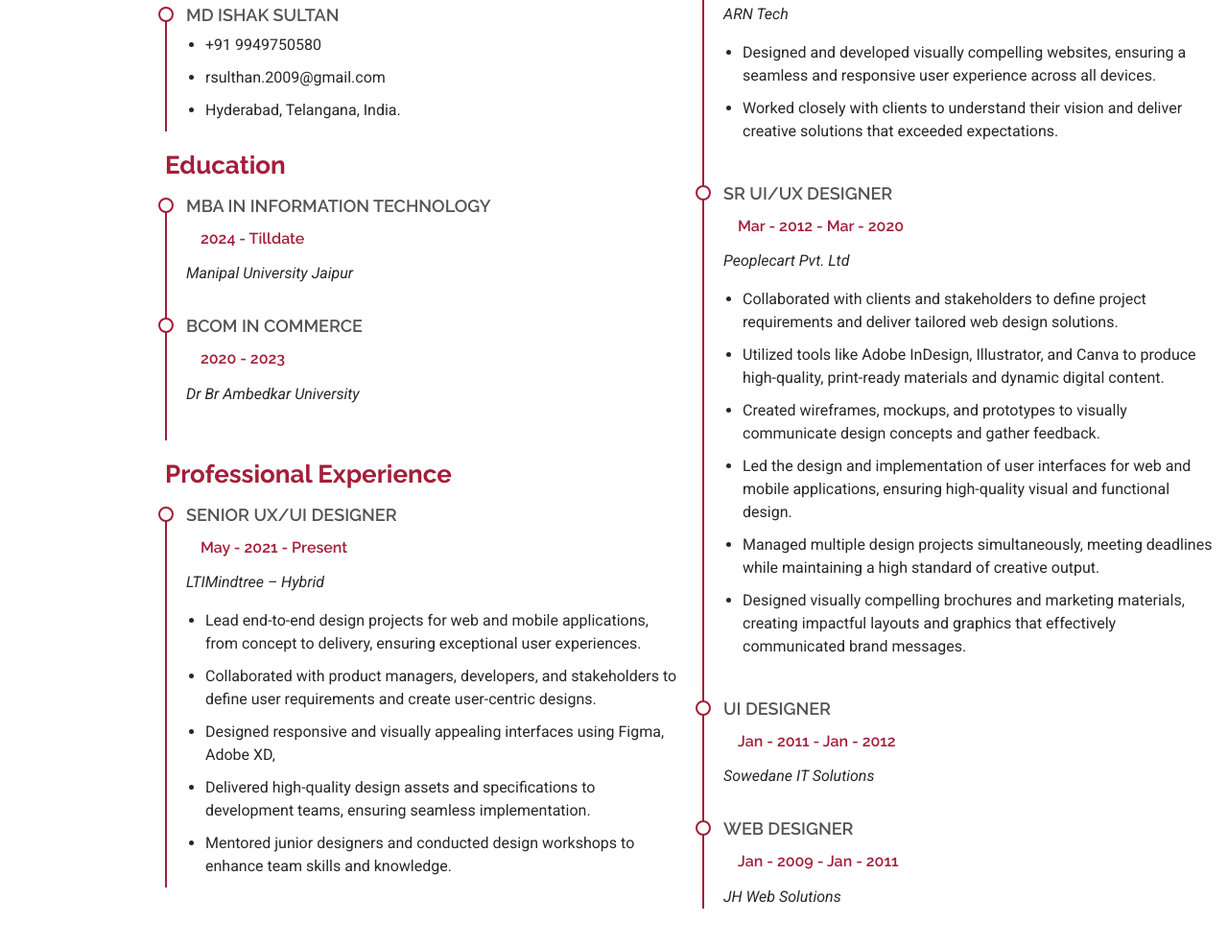
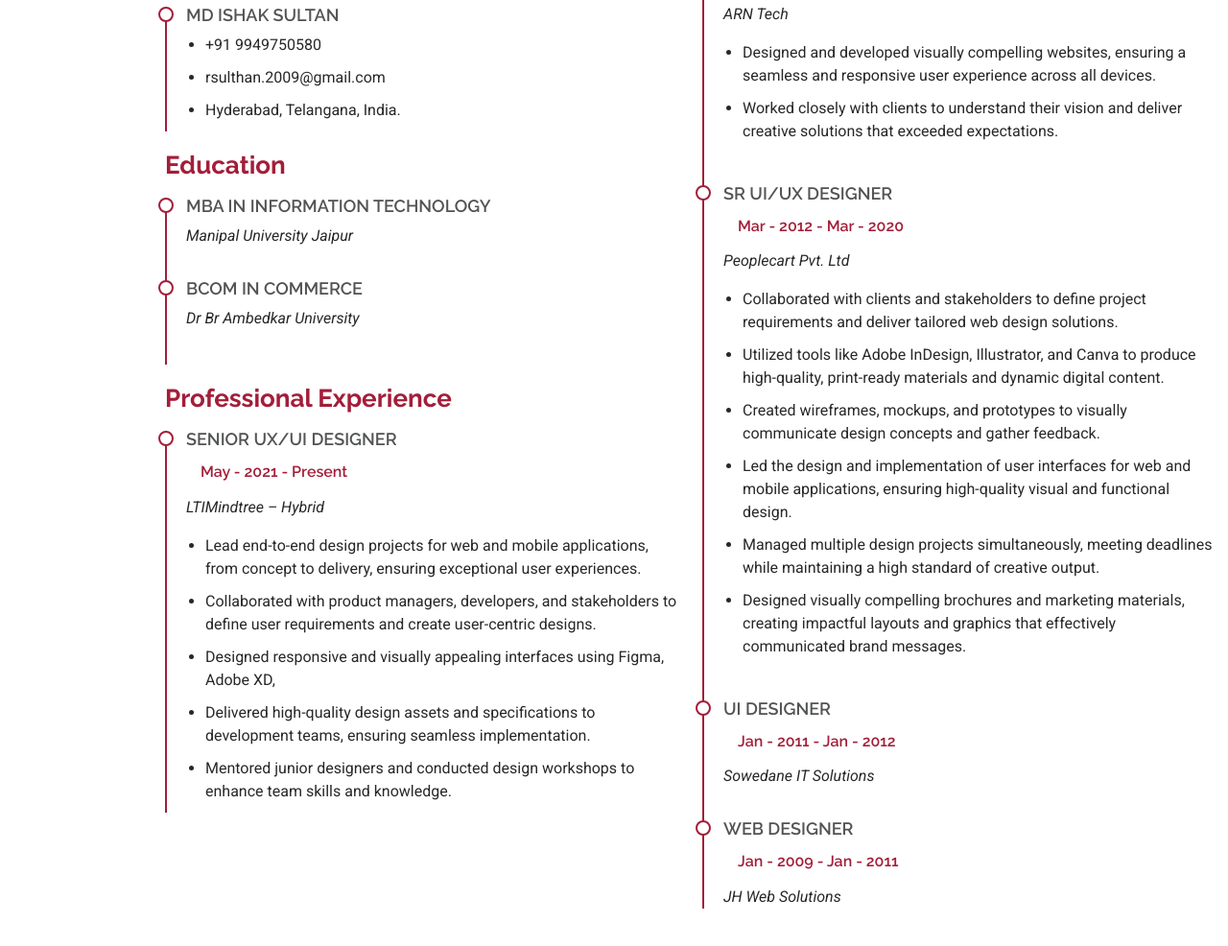
Before and after one commit to Md-sultan/designer, a plain HTML site: page index.html in a window 1280 px wide. Shown: the part 1571-2557 px from the top of the page at 96% size. Drawn offline with Linux system fonts and the light colour scheme.

Commit message:
Update index.html

```diff
--- a/index.html
+++ b/index.html
@@ -156,13 +156,11 @@
             <h3 class="resume-title">Education</h3>
             <div class="resume-item">
               <h4>MBA in Information Technology</h4>
-              <h5>2024 - Tilldate</h5>
               <p><em>Manipal University Jaipur</em></p>
             </div><!-- Edn Resume Item -->
 
             <div class="resume-item">
               <h4>Bcom in Commerce</h4>
-              <h5>2020 - 2023</h5>
               <p><em>Dr Br Ambedkar University</em></p>
             </div><!-- Edn Resume Item -->
             <h3 class="resume-title">Professional Experience</h3>
```
